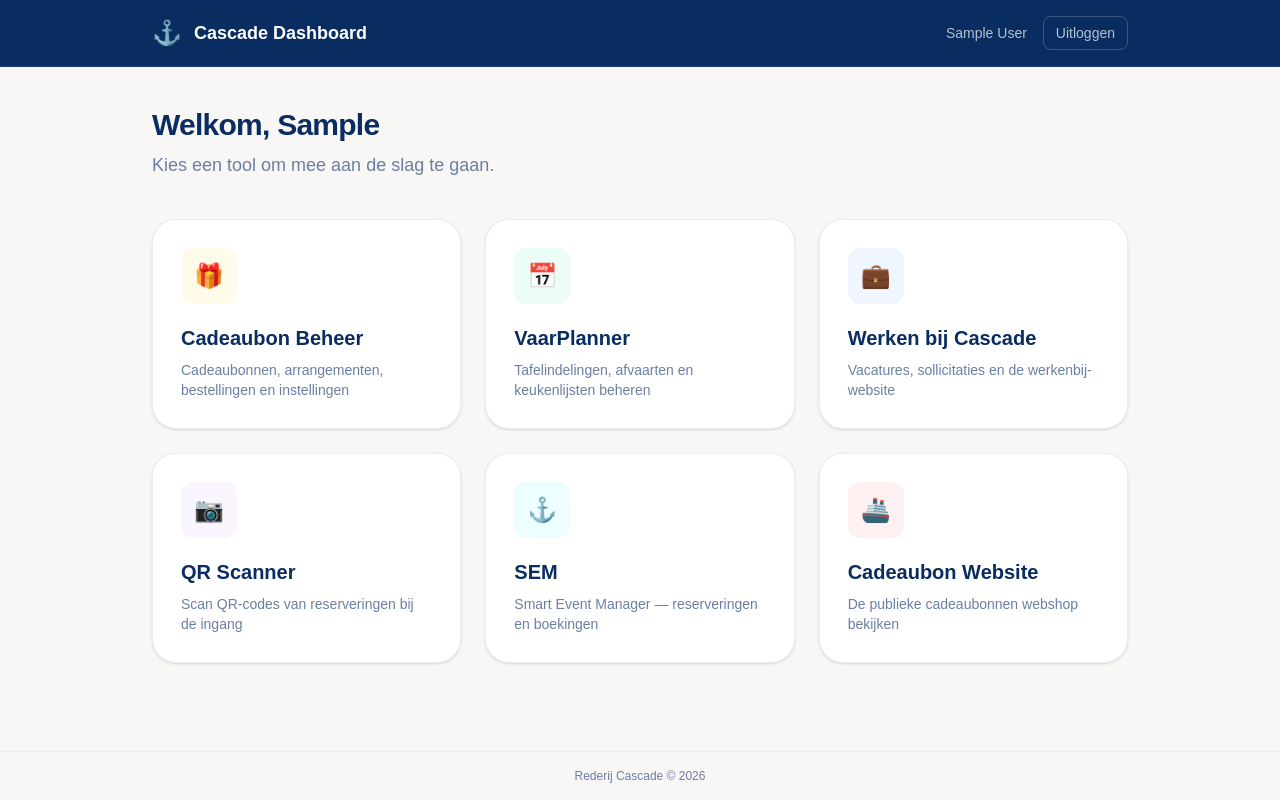
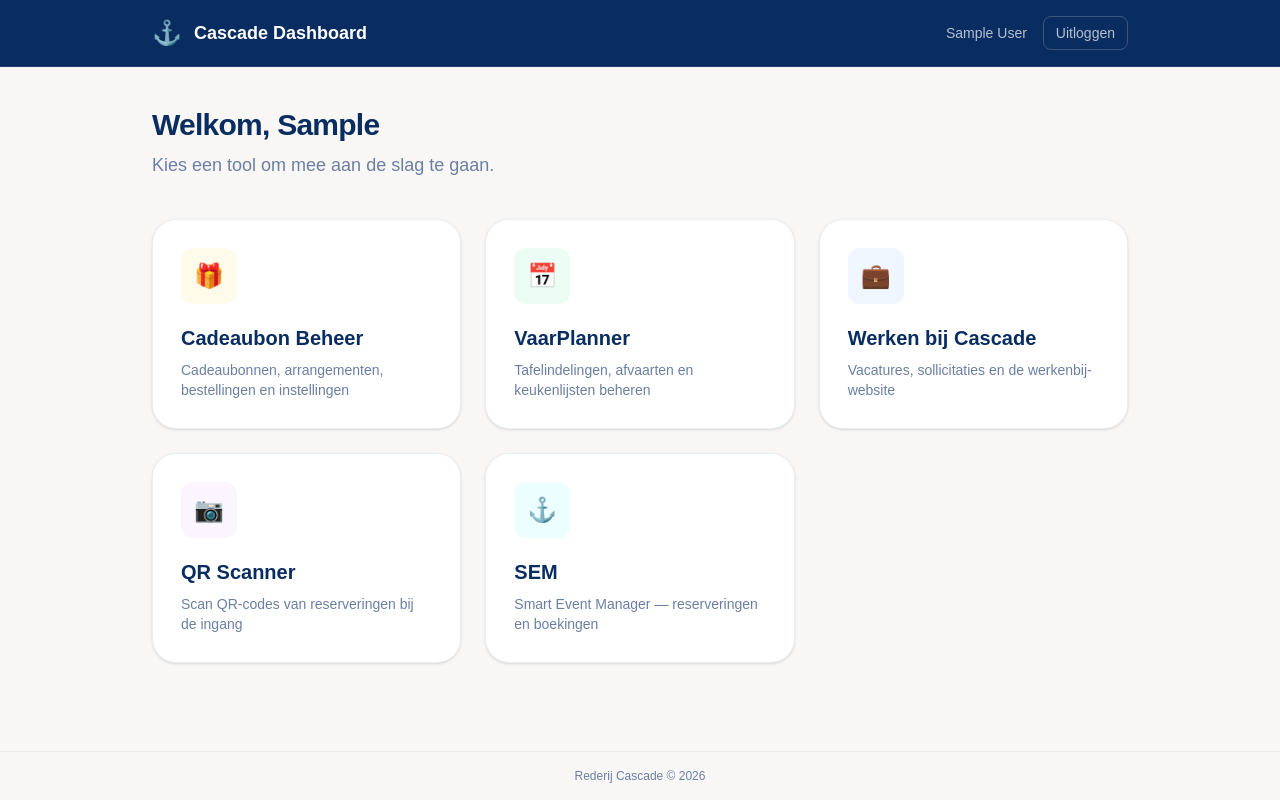
Before and after one commit to Lucas-vdr-a11y/cascade-dashboard, a Next.js app: page / in a window 1280 px wide. Built offline with nearby package versions, Linux system fonts and the light colour scheme; no server answers; sample sign-in values are in the browser's storage.

Commit message:
Remove duplicate cadeaubon link, keep 5 core apps
Co-Authored-By: Claude Opus 4.6 (1M context) <noreply@anthropic.com>

```diff
--- a/src/app/page.tsx
+++ b/src/app/page.tsx
@@ -36,14 +36,6 @@ const TOOLS = [
     description: "Smart Event Manager — reserveringen en boekingen",
     icon: "⚓",
     color: "bg-cyan-50 text-cyan-600 group-hover:bg-cyan-600",
-    external: true,
-  },
-  {
-    href: "https://cadeaukaart.varenbijcascade.com",
-    label: "Cadeaubon Website",
-    description: "De publieke cadeaubonnen webshop bekijken",
-    icon: "🚢",
-    color: "bg-rose-50 text-rose-600 group-hover:bg-rose-600",
     external: true,
   },
 ];
```
